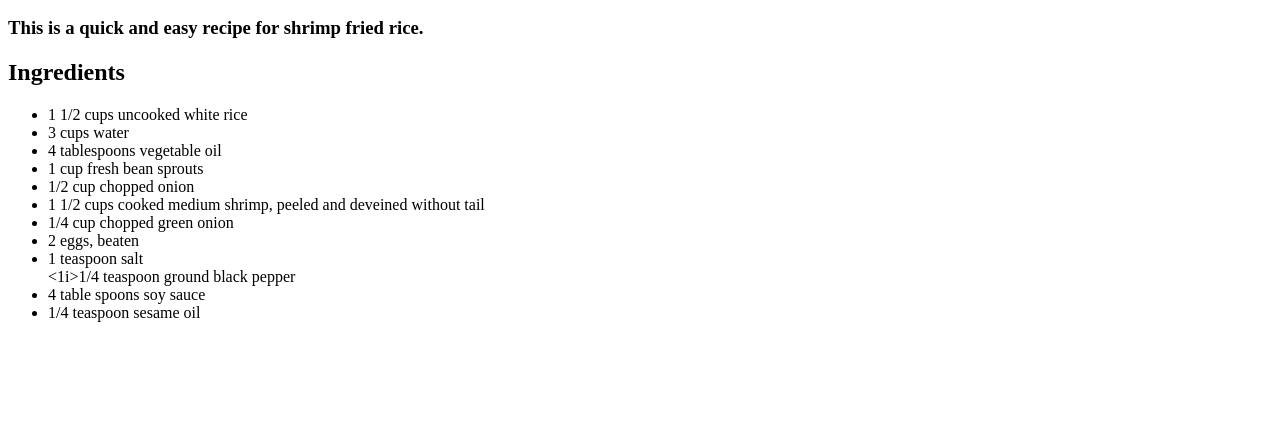
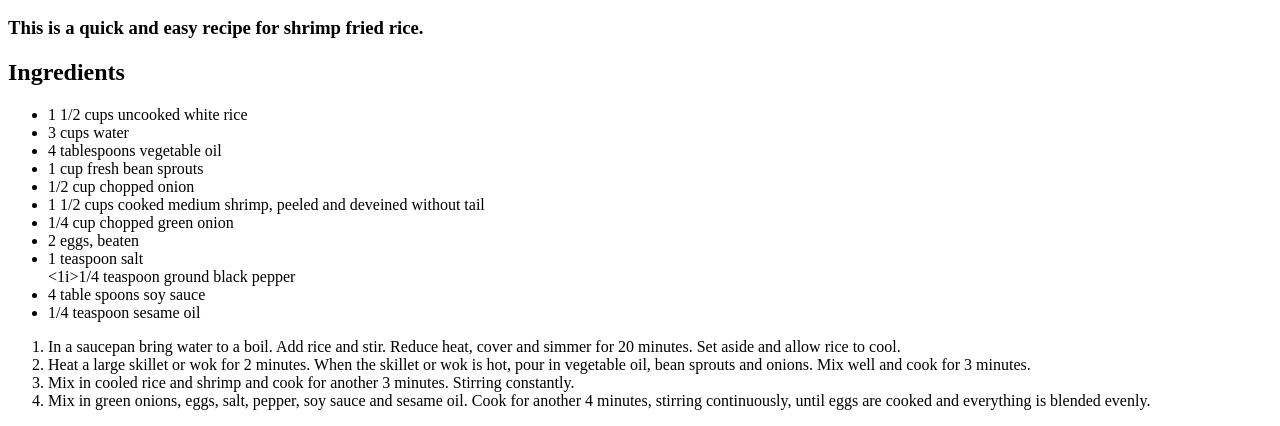
Before and after one commit to rule24/odin-recipes, a plain HTML site: page recipes/shrimp-fried-rice.html in a window 1280 px wide. Shown: the part 434-860 px from the top of the page. Before the commit the page ends 800 px from the top, so only its background shows below. Drawn offline with Linux system fonts and the light colour scheme.

Commit message:
Actual finished version of shrimp fried rice

```diff
--- a/recipes/shrimp-fried-rice.html
+++ b/recipes/shrimp-fried-rice.html
@@ -24,5 +24,13 @@
         <li>4 table spoons soy sauce</li>
         <li>1/4 teaspoon sesame oil</li>
     </ul>
+
+    <ol>
+        <li>In a saucepan bring water to a boil. Add rice and stir. Reduce heat, cover and simmer for 20 minutes. Set aside and allow rice to cool.</li>
+        <li>Heat a large skillet or wok for 2 minutes. When the skillet or wok is hot, pour in vegetable oil, bean sprouts and onions. Mix well and cook for 3 minutes.</li>
+        <li>Mix in cooled rice and shrimp and cook for another 3 minutes. Stirring constantly.</li>
+        <li>Mix in green onions, eggs, salt, pepper, soy sauce and sesame oil. Cook for another 4 minutes, stirring continuously, until eggs are cooked and everything is blended evenly.
+        </li>
+    </ol>
     </body>
 </html>
```
